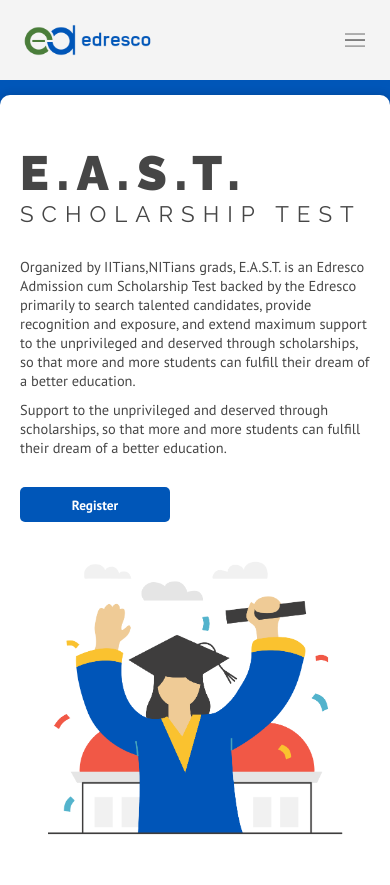
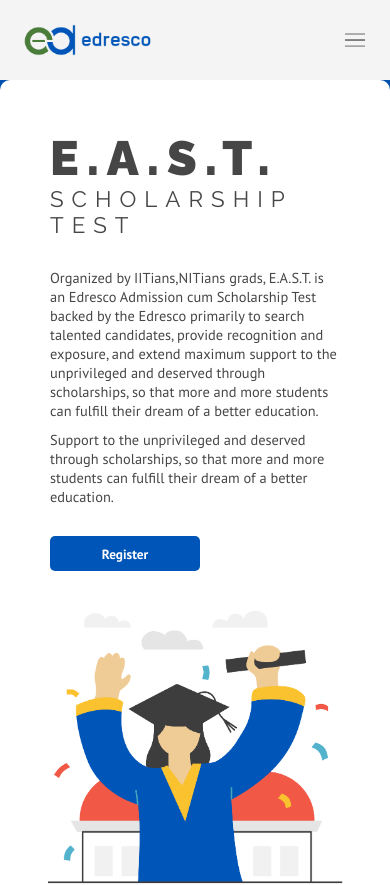
Before and after one commit to ankitdas09/edresco, a React (Vite) app in the folder web/site/: page /scholarship in a window 390 px wide. Shown: the top 885 px of the page. Built offline with nearby package versions, Linux system fonts and the light colour scheme; no server answers.

Commit message:
enhancements

```diff
--- a/web/site/src/pages/scholarship/index.tsx
+++ b/web/site/src/pages/scholarship/index.tsx
@@ -51,7 +51,7 @@
         <section className="bg-blue">
             <ScrollToTop />
             <NavBar />
-            {props.width >= 600 ? <Space amt={80} /> : <Space amt={15} />}
+            {props.width >= 600 ? <Space amt={80} /> : <Space amt={0} />}
             <div className="container bg-white drop-shadow rounded-rectangle">
                 <div className="flex justify-around align-center east-container">
                     <div className="east-left">
@@ -116,7 +116,7 @@
                         center={true}
                     />
                 </div>
-                <Space amt={30} />
+                <Space amt={24} />
                 <div className="container">
                     <div className="east-benefits-card-container flex justify-center align-center wrap">
                         {content.map((c) => (
--- a/web/site/src/pages/scholarship/styles/index.scss
+++ b/web/site/src/pages/scholarship/styles/index.scss
@@ -95,6 +95,9 @@
   }
 }
 @media screen and (max-width: 690px) {
+  .east-left{
+    padding: 0 30px;
+  }
   .east-benefits-card-container{
     margin: 0px 5px;
   }
@@ -106,7 +109,7 @@
 }
 @media screen and (max-width: 600px) {
   .east-benefits-card-container{
-    margin: 0px 35px;
+    // margin: 0px 35px;
   }
   .east-benefit-card{
     width: 100%;
```
